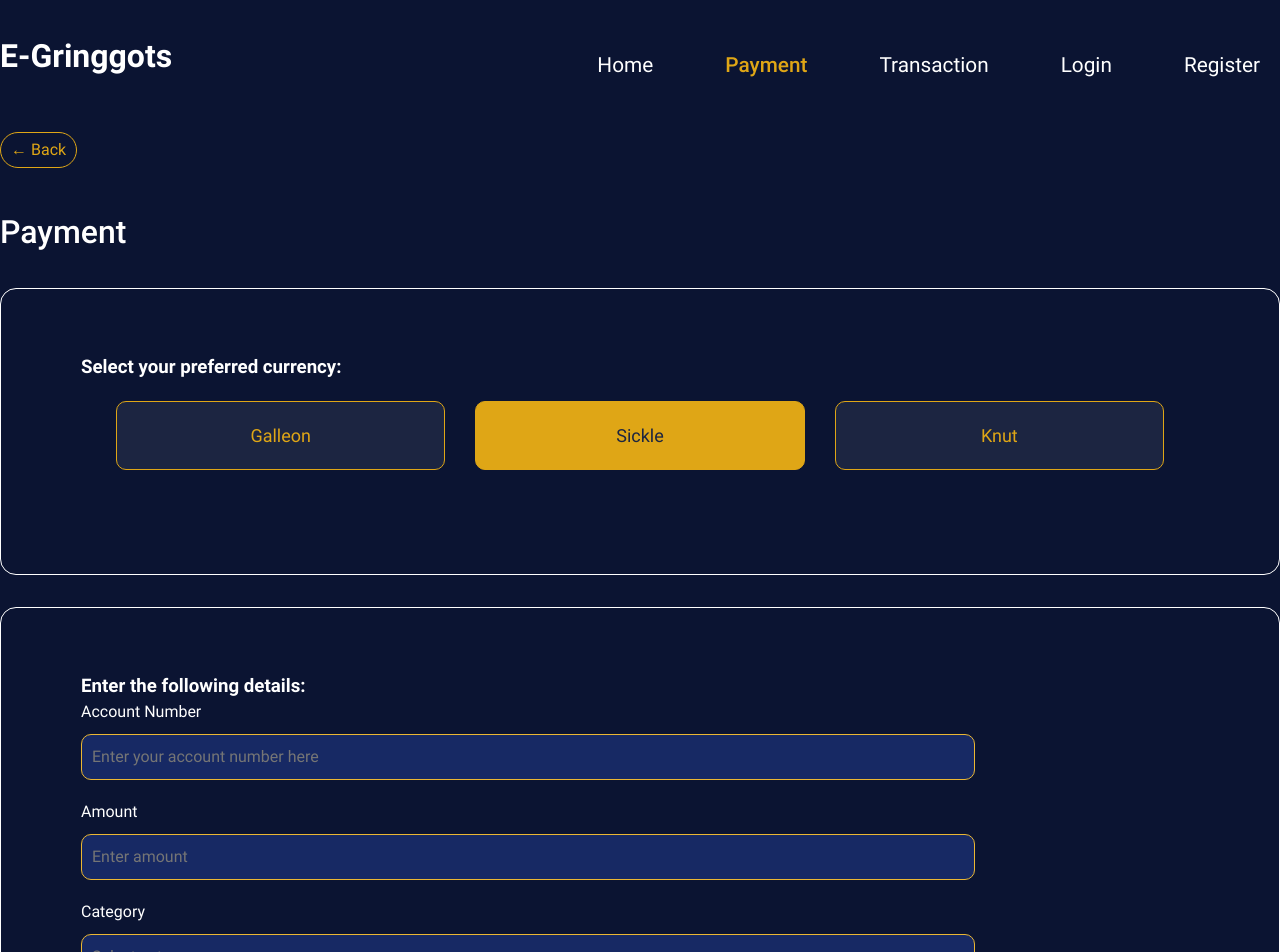
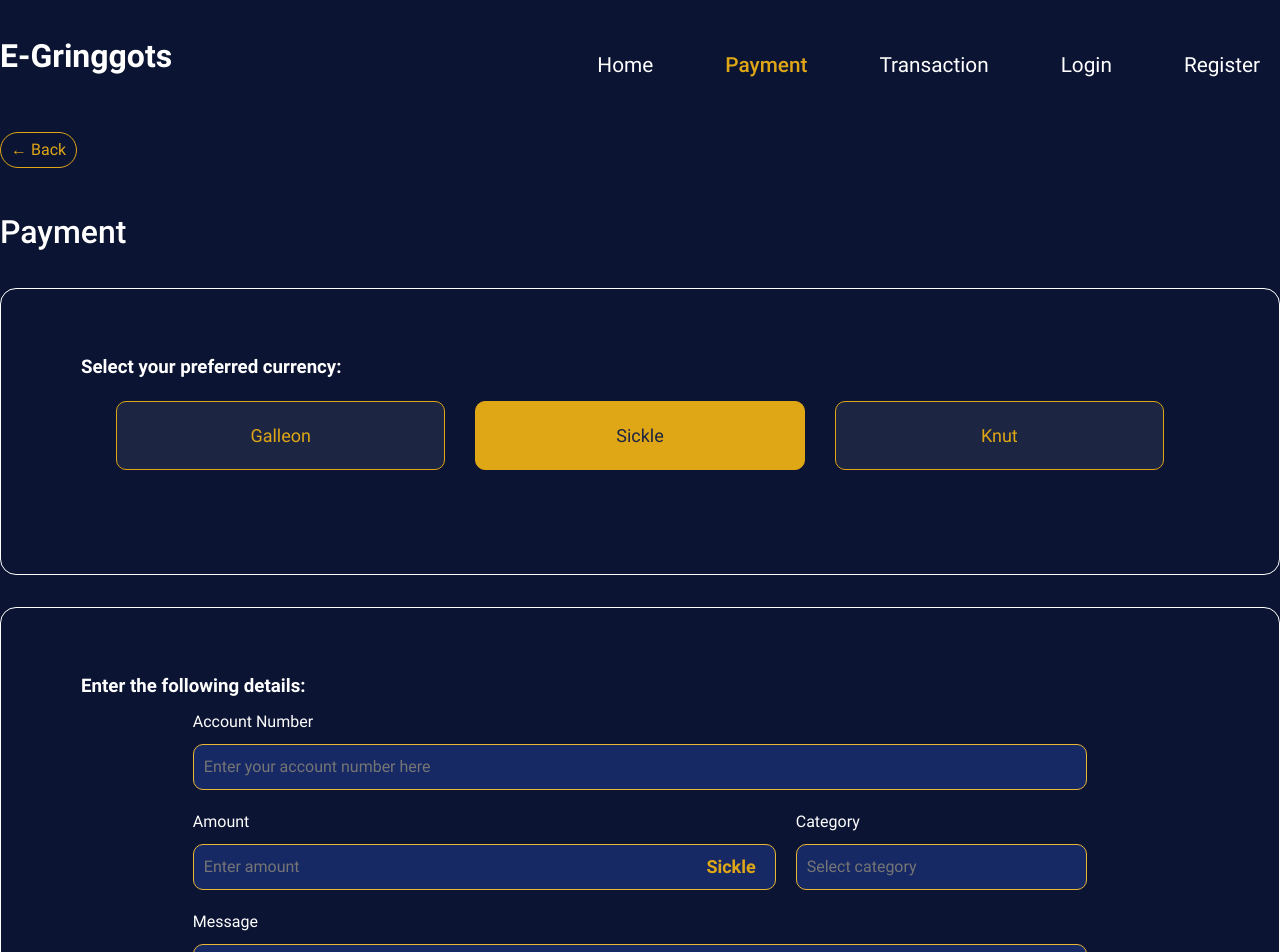
Before and after one commit to BuzzOffer/E-Gringotts-Frontend, a React (Vite) app: page /payment/new-transfer in a window 1280 px wide. Shown: the top 952 px of the page. Built offline with nearby package versions, Linux system fonts and the light colour scheme.

Commit message:
Add Currency into TextInput

```diff
--- a/src/pages/Payment/NewTransfer/TransactionForm.css
+++ b/src/pages/Payment/NewTransfer/TransactionForm.css
@@ -50,7 +50,9 @@
 }
 
 .form-details {
+  width: 80%;
   margin-bottom: 20px;
+  margin: 10px auto;
 }
 
 .form-details p {
@@ -63,7 +65,7 @@
 }
 
 input {
-  width: 100%;
+  width: 125%;
   padding: 10px;
   margin-top: 5px;
   border: 1px solid #dfa616;
@@ -72,14 +74,50 @@
   color: white;
 }
 
+.amount-category {
+  display: flex;
+  justify-content: space-between;
+  gap: 20px; /* Add a gap between the fields */
+}
+
+.amount-category .input-container {
+  flex: 1;
+}
+
+.amount-category .input-container_2{
+  flex: 2;
+}
+
 .proceed-button {
   background-color: #dfa616;
   border: none;
   color: #1c2541;
-  padding: 10px 20px;
+  padding: 15 px 30px;
   border-radius: 10px;
   cursor: pointer;
   display: block;
   margin: 20px auto;
-  font-size: 16px;
+  font-size: 18px;
+  width: 80%;
+  text-align: center;
 }
+
+.amount-input {
+  position: relative;
+}
+
+.amount-input input {
+  padding-right: 50px; /* Make space for the currency unit */
+}
+
+.amount-input .currency-unit {
+  position: absolute;
+  top: 70%;
+  font-weight: bold;
+  right: 10px;
+  transform: translateY(-50%);
+  color: var(--dark-yellow);
+  padding: 5px 10px;
+  border-radius: 5px;
+  font-size: 18px;
+}
--- a/src/pages/Payment/NewTransfer/TransactionForm.jsx
+++ b/src/pages/Payment/NewTransfer/TransactionForm.jsx
@@ -54,18 +54,27 @@
             value={accountNumber}
             onChange={(e) => setAccountNumber(e.target.value)}
           />
+          <div className="amount-category">
+            <div className="input-container_2">
+              <div className="amount-input">
               <TextInput
                 label="Amount"
                 placeholder="Enter amount"
                 value={amount}
                 onChange={(e) => setAmount(e.target.value)}
               />
+              <span className="currency-unit">{currency}</span>
+              </div>
+            </div>
+            <div className="input-container">
               <TextInput
                 label="Category"
                 placeholder="Select category"
                 value={category}
                 onChange={(e) => setCategory(e.target.value)}
               />
+            </div>
+          </div>
           <TextInput
             label="Message"
             placeholder="Enter your message here"
```
Lines whose indentation alone changed are shown as unchanged.
